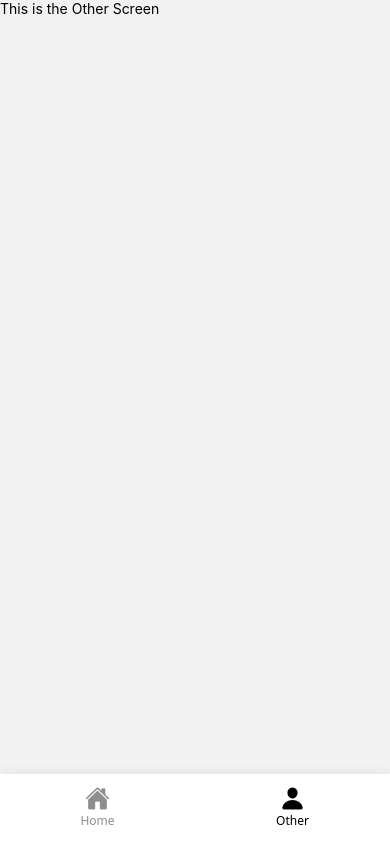
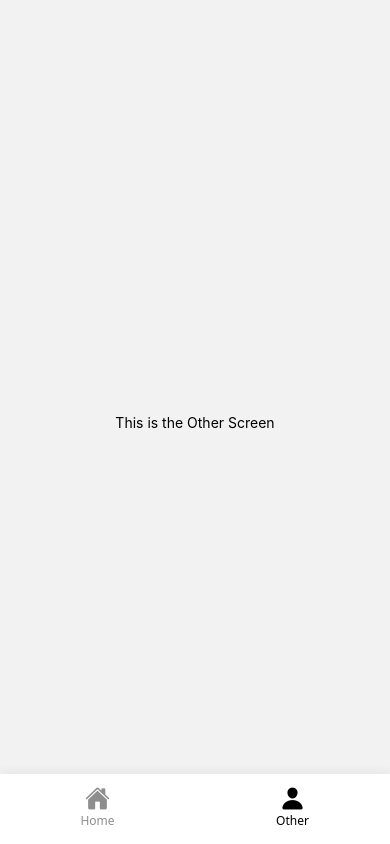
Before and after one commit to naldo1026/fora-react-native, a React Native app: screen /Other in a window 390 px wide. Built offline with nearby package versions, Linux system fonts and the light colour scheme.

Commit message:
fixed other component to have generic positioning of the screen

```diff
--- a/screens/OtherScreen.tsx
+++ b/screens/OtherScreen.tsx
@@ -6,7 +6,7 @@ import { View, Text, StyleSheet } from "react-native"
 
 const OtherScreen = () => {
   return (
-    <View>
+    <View style={styles.container}>
       <Text>This is the Other Screen</Text>
     </View>
   )
```
